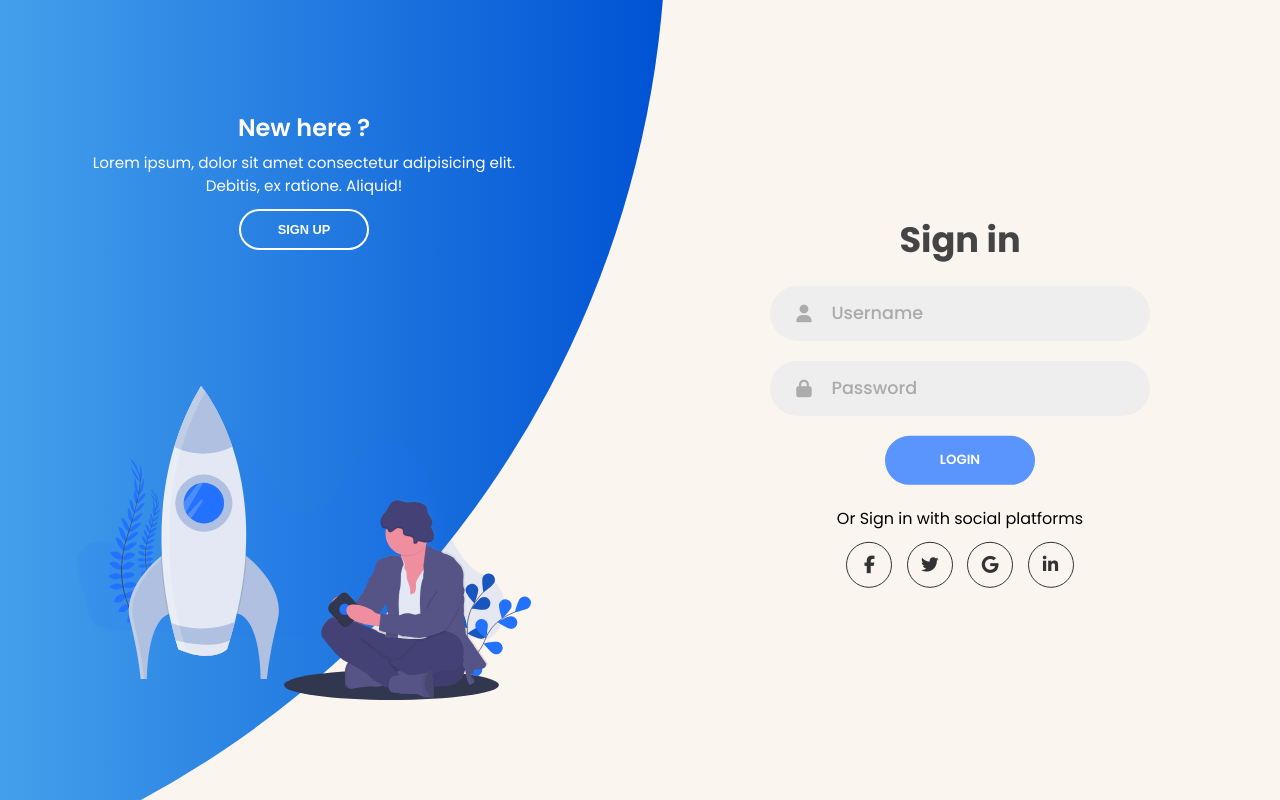
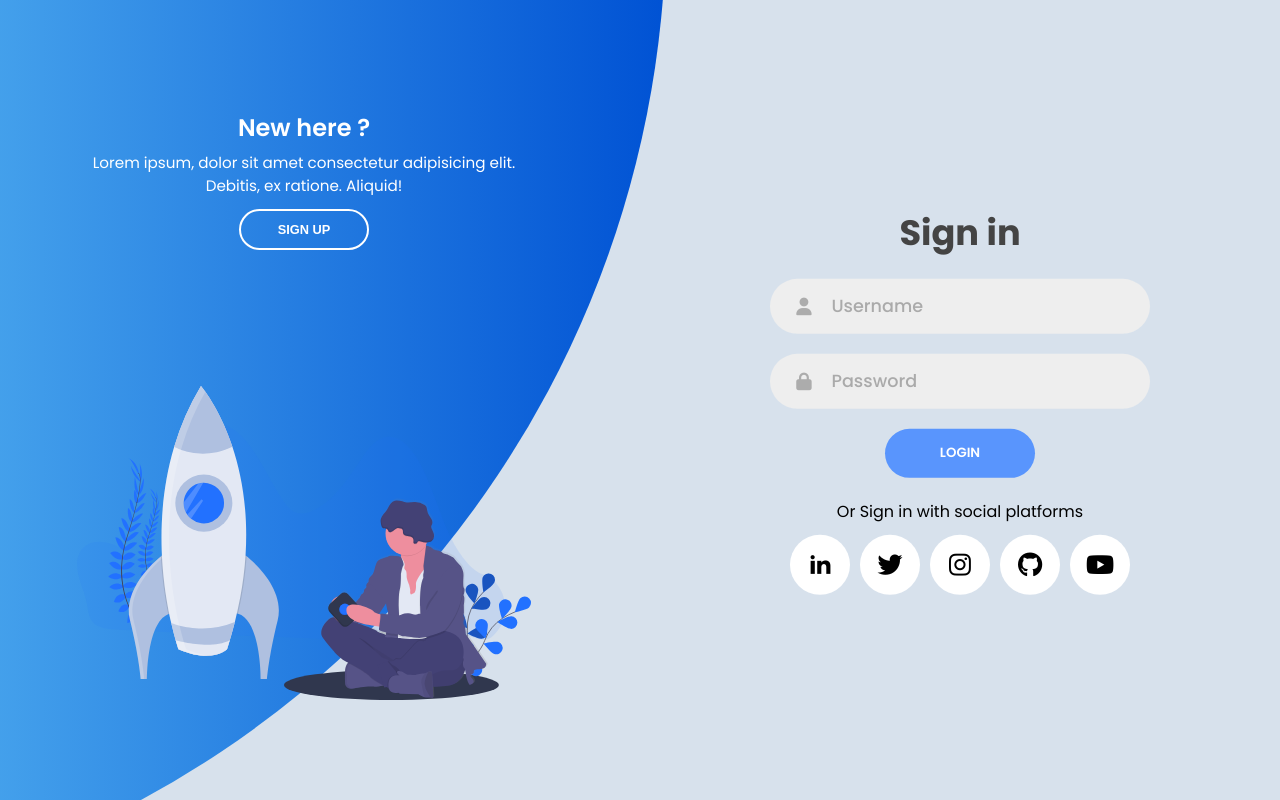
Before and after one commit to prakashdashore/loginpage, a plain HTML site: page index.html in a window 1280 px wide. Drawn offline with nearby package versions, Linux system fonts and the light colour scheme.

Commit message:
second commit

```diff
--- a/index.html
+++ b/index.html
@@ -5,6 +5,7 @@
     <meta charset="UTF-8" />
     <meta name="viewport" content="width=device-width, initial-scale=1.0" />
     <script src="https://kit.fontawesome.com/64d58efce2.js" crossorigin="anonymous"></script>
+    <link href="https://cdn.jsdelivr.net/npm/remixicon@2.5.0/fonts/remixicon.css" rel="stylesheet">
     <link rel="stylesheet" href="style.css" />
     <title>Sign in & Sign up Form</title>
 </head>
@@ -28,18 +29,41 @@
                     <input type="submit" value="Login" class="btn solid" />
                     <p class="social-text">Or Sign in with social platforms</p>
                     <div class="social-media">
-                        <a href="#" class="social-icon">
-                            <i class="fab fa-facebook-f"></i>
-                        </a>
-                        <a href="#" class="social-icon">
-                            <i class="fab fa-twitter"></i>
-                        </a>
-                        <a href="#" class="social-icon">
-                            <i class="fab fa-google"></i>
-                        </a>
-                        <a href="#" class="social-icon">
-                            <i class="fab fa-linkedin-in"></i>
-                        </a>
+                        <div class="wrapper">
+                            <div class="button">
+                                <div class="icon">
+                                    <i class="ri-linkedin-fill"></i>
+                                </div>
+                                <span>LinkdIn</span>
+                            </div>
+                            <div class="button">
+                                <div class="icon">
+                                    <i class="fab fa-twitter"></i>
+
+
+                                </div>
+                                <span>Twitter</span>
+                            </div>
+                            <div class="button">
+                                <div class="icon">
+                                    <i class="fab fa-instagram"></i>
+                                </div>
+                                <span>Instagram</span>
+                            </div>
+                            <div class="button">
+                                <div class="icon">
+                                    <i class="fab fa-github"></i>
+                                </div>
+                                <span>Github</span>
+                            </div>
+                            <div class="button">
+                                <div class="icon">
+                                    <i class="fab fa-youtube"></i>
+                                </div>
+                                <span>YouTube</span>
+                            </div>
+                        </div>
+
                     </div>
                 </form>
                 <form action="#" class="sign-up-form">
@@ -59,18 +83,41 @@
                     <input type="submit" class="btn" value="Sign up" />
                     <p class="social-text">Or Sign up with social platforms</p>
                     <div class="social-media">
-                        <a href="#" class="social-icon">
-                            <i class="fab fa-facebook-f"></i>
-                        </a>
-                        <a href="#" class="social-icon">
-                            <i class="fab fa-twitter"></i>
-                        </a>
-                        <a href="#" class="social-icon">
-                            <i class="fab fa-google"></i>
-                        </a>
-                        <a href="#" class="social-icon">
-                            <i class="fab fa-linkedin-in"></i>
-                        </a>
+                        <div class="wrapper">
+                            <div class="button">
+                                <div class="icon">
+                                    <i class="ri-linkedin-fill"></i>
+                                </div>
+                                <span>LinkdIn</span>
+                            </div>
+                            <div class="button">
+                                <div class="icon">
+                                    <i class="fab fa-twitter"></i>
+
+
+                                </div>
+                                <span>Twitter</span>
+                            </div>
+                            <div class="button">
+                                <div class="icon">
+                                    <i class="fab fa-instagram"></i>
+                                </div>
+                                <span>Instagram</span>
+                            </div>
+                            <div class="button">
+                                <div class="icon">
+                                    <i class="fab fa-github"></i>
+                                </div>
+                                <span>Github</span>
+                            </div>
+                            <div class="button">
+                                <div class="icon">
+                                    <i class="fab fa-youtube"></i>
+                                </div>
+                                <span>YouTube</span>
+                            </div>
+                        </div>
+
                     </div>
                 </form>
             </div>
--- a/style.css
+++ b/style.css
@@ -15,7 +15,7 @@ input {
   position: relative;
   width: 100%;
   /* background-color: #fff; */
-  background-color: #fbf5ef;
+  background-color: #D7E1EC;
 
   min-height: 100vh;
   overflow: hidden;
@@ -109,9 +109,105 @@ form.sign-in-form {
   font-size: 1rem;
 }
 
+
+
+
+
+/* jsdkfhkjsdhfjdhfjhjdshfjhjshjdhfjhdjhfhdjjfhjdhfhjdhfdf------------- */
+
 .social-media {
+  width: auto;
+  height: auto;
   display: flex;
   justify-content: center;
+}
+
+.wrapper .button {
+  display: inline-block;
+  height: 60px;
+  width: 60px;
+  float: left;
+  margin: 0 5px;
+  overflow: hidden;
+  background: #fff;
+  border-radius: 50px;
+  cursor: pointer;
+  /* box-shadow: 0px 10px 10px rgba(0, 0, 0, 0.1); */
+
+  transition: all 0.3s ease-out;
+}
+
+.wrapper .button:hover {
+  width: 200px;
+}
+
+.wrapper .button .icon {
+  display: inline-block;
+  height: 60px;
+  width: 60px;
+  text-align: center;
+  border-radius: 50px;
+  box-sizing: border-box;
+  line-height: 60px;
+  transition: all 0.3s ease-out;
+}
+
+.wrapper .button:nth-child(1):hover .icon {
+  background: #4267B2;
+}
+
+.wrapper .button:nth-child(2):hover .icon {
+  background: #1DA1F2;
+}
+
+.wrapper .button:nth-child(3):hover .icon {
+  background: #e95950;
+}
+
+.wrapper .button:nth-child(4):hover .icon {
+  background: #333;
+}
+
+.wrapper .button:nth-child(5):hover .icon {
+  background: #ff0000;
+}
+
+.wrapper .button .icon i {
+  font-size: 25px;
+  line-height: 60px;
+  transition: all 0.3s ease-out;
+}
+
+.wrapper .button:hover .icon i {
+  color: #fff;
+}
+
+.wrapper .button span {
+  font-size: 20px;
+  font-weight: 500;
+  line-height: 60px;
+  margin-left: 10px;
+  transition: all 0.3s ease-out;
+}
+
+.wrapper .button:nth-child(1) span {
+  color: #4267B2;
+}
+
+.wrapper .button:nth-child(2) span {
+  color: #1DA1F2;
+}
+
+.wrapper .button:nth-child(3) span {
+  color: #E1306C;
+}
+
+.wrapper .button:nth-child(4) span {
+  color: #333;
+}
+
+.wrapper .button:nth-child(5) span {
+  color: #ff0000;
 }
 
 .social-icon {
@@ -152,6 +248,7 @@ form.sign-in-form {
 .btn:hover {
   background-color: #4d84e2;
 }
+
 .panels-container {
   position: absolute;
   height: 100%;
@@ -284,6 +381,7 @@ form.sign-in-form {
     min-height: 800px;
     height: 100vh;
   }
+
   .signin-signup {
     width: 100%;
     top: 95%;
@@ -390,9 +488,11 @@ form.sign-in-form {
   .image {
     display: none;
   }
+
   .panel .content {
     padding: 0.5rem 1rem;
   }
+
   .container {
     padding: 1.5rem;
   }
@@ -407,3 +507,23 @@ form.sign-in-form {
     left: 50%;
   }
 }
+
+
+@media (max-width: 500px) {
+  .wrapper .button:nth-child(2) {
+    display: none;
+
+  }
+
+  .wrapper .button:nth-child(3) {
+    display: none;
+
+  }
+
+  .wrapper .button:nth-child(5) {
+    display: none;
+
+  }
+
+
+}
```
